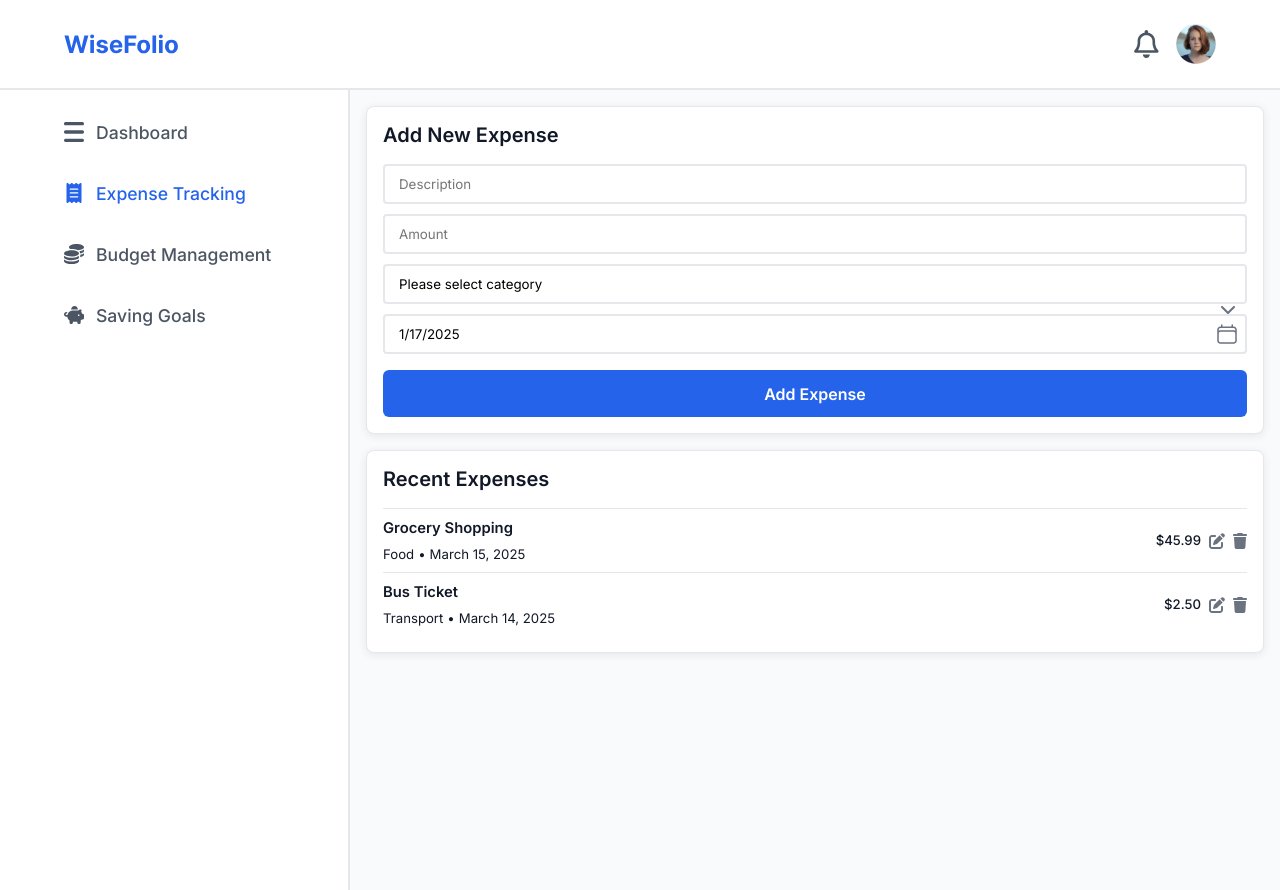
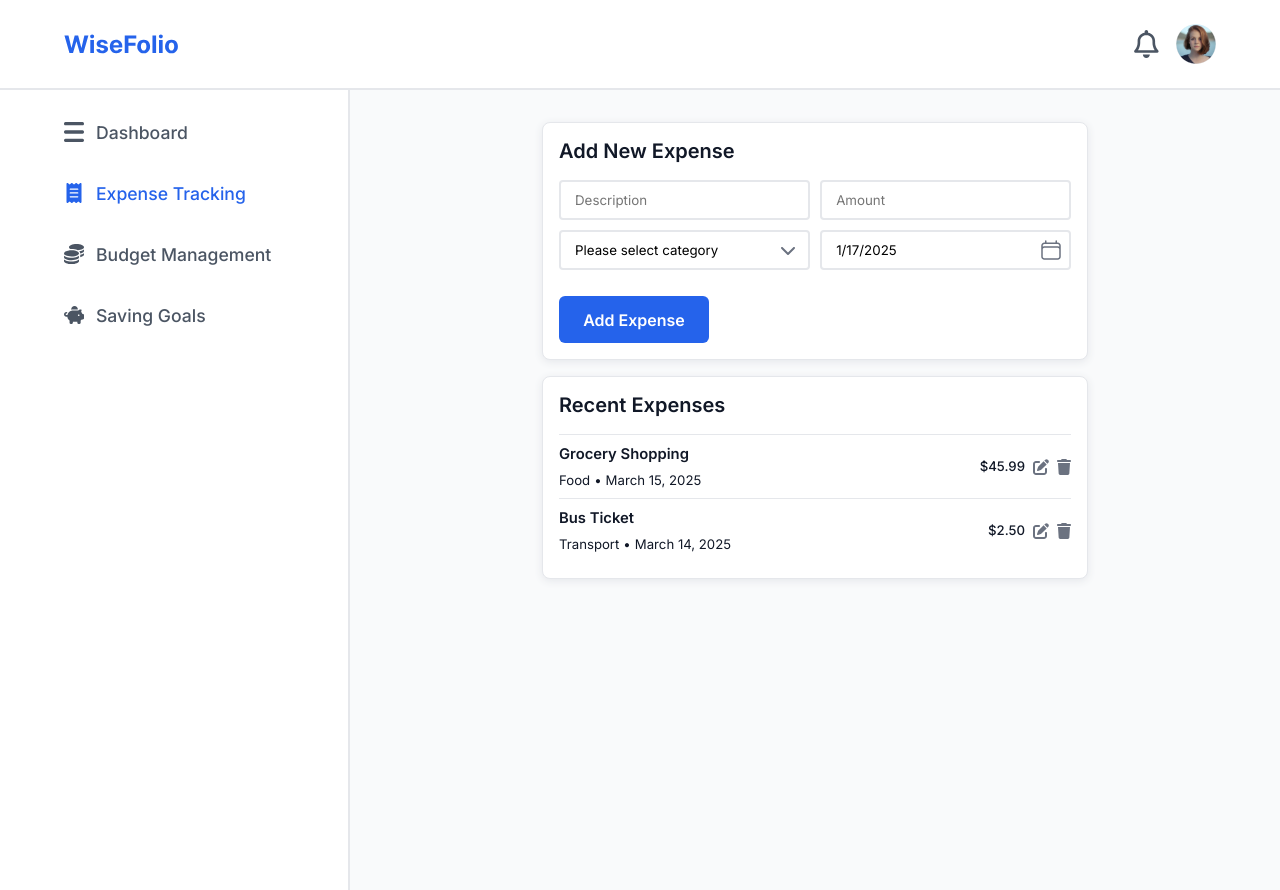
Before and after one commit to Lospub/WiseFolio-Client, a React (Vite) app in the folder wisefolio-client/: page /expenses in a window 1280 px wide. Built offline with nearby package versions, Linux system fonts and the light colour scheme.

Commit message:
style the page for tablet and desktop

```diff
--- a/wisefolio-client/src/pages/ExpenseTracking/ExpenseTracking.scss
+++ b/wisefolio-client/src/pages/ExpenseTracking/ExpenseTracking.scss
@@ -13,6 +13,10 @@
     &__section {
         width: 100%;
         padding: 1rem;
+
+        @include desktop {
+            padding: 2rem 12rem;
+        }
     }
 
     &__form {
@@ -26,15 +30,35 @@
         margin-bottom: 1rem;
     }
 
+    &__form-details {
+        @include tablet {
+            @include flex-style(flex-start, space-between, left, wrap, row);
+            width: 100%
+        }
+    }
+
     &__input {
         width: 100%;
         padding: 10px 14px;
         margin-bottom: 10px;
         @include border-style(4px, $primary-color, $primary-boarder, 2px);
+
+        @include tablet {
+            width: 49%;
+        }
+    }
+
+    &__dropdown-container {
+        position: relative;
+        @include flex-style(center, center, unset, nowrap, row);
+        width: 100%;
+
+        @include tablet {
+            width: 49%;
+        }
     }
 
     &__dropdown {
-        position: relative;
         width: 100%;
         padding: 10px 14px;
         @include border-style(4px, $primary-color, $primary-boarder, 2px);
@@ -53,18 +77,20 @@
 
     &__dropdown-icon {
         position: absolute;
-        right: 45px;
-        top: 38.75%;
+        right: 15px;
         transform: translateY(-50%);
     }
 
     &__date {
         position: relative;
+
+        @include tablet {
+            width: 49%;
+        }
     }
 
     &__custom {
-        display: flex;
-        align-items: center;
+        @include flex-style(center, center, unset, nowrap, row);
         position: relative;
     }
 
@@ -85,6 +111,10 @@
         @include font-style(1rem, auto, 600, $primary-color);
         width: 100%;
         margin-top: 1rem;
+
+        @include tablet {
+            width: 150px;
+        }
 
         &:hover {
             background-color: $primary-text;
--- a/wisefolio-client/src/pages/ExpenseTracking/ExpenseTracking.tsx
+++ b/wisefolio-client/src/pages/ExpenseTracking/ExpenseTracking.tsx
@@ -5,8 +5,6 @@ import DatePicker from "react-datepicker";
 import "react-datepicker/dist/react-datepicker.css";
 import CalenderIcon from "../../assets/icons/calendar.svg?react"
 import DropDownIcon from "../../assets/icons/dropdown.svg?react"
-import EditIcon from "../../assets/icons/edit.svg?react";
-import DeleteIcon from "../../assets/icons/delete.svg?react";
 import ListView from "../../components/Listview/Listview";
 
 const ExpenseTracking = () => {
@@ -33,10 +31,11 @@ const ExpenseTracking = () => {
       <section className="expense__section">
         <div className="expense__form">
           <h2 className="expense__form-title">Add New Expense</h2>
-          <form>
+          <form className="expense__form-details">
             <input type="text" placeholder="Description" className="expense__input" />
             <input type="number" placeholder="Amount" className="expense__input" />
 
+            <div className="expense__dropdown-container">
               <select
                 className="expense__dropdown"
                 value={category}
@@ -48,7 +47,8 @@ const ExpenseTracking = () => {
                 <option value="entertainment">Entertainment</option>
                 <option value="others">Others</option>
               </select>
-            <DropDownIcon className="expense__dropdown-icon"/>
+              <DropDownIcon className="expense__dropdown-icon" />
+            </div>
 
             <div className="expense__date">
               <DatePicker
@@ -71,7 +71,7 @@ const ExpenseTracking = () => {
                       }
                       readOnly
                     />
-                    <CalenderIcon className="expense__date-icon"/>
+                    <CalenderIcon className="expense__date-icon" />
                   </div>
                 }
               />
```
Lines whose indentation alone changed are shown as unchanged.
